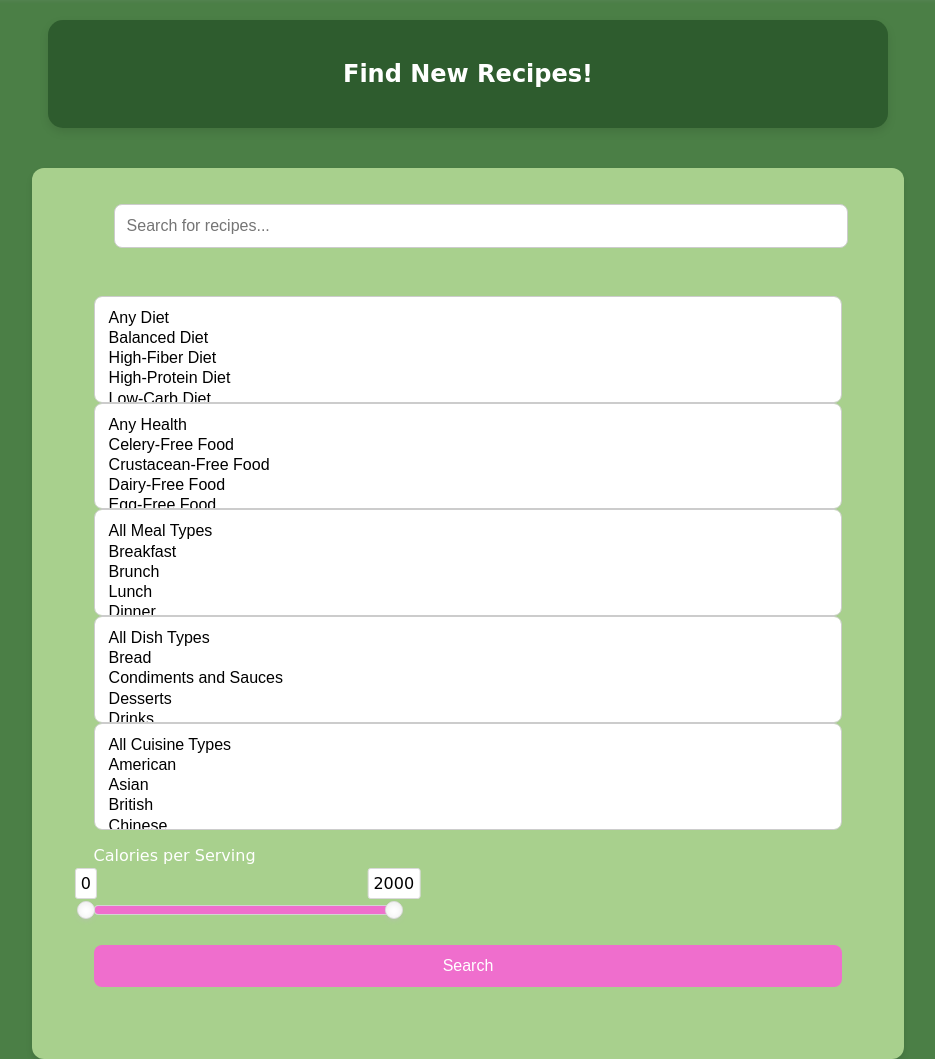
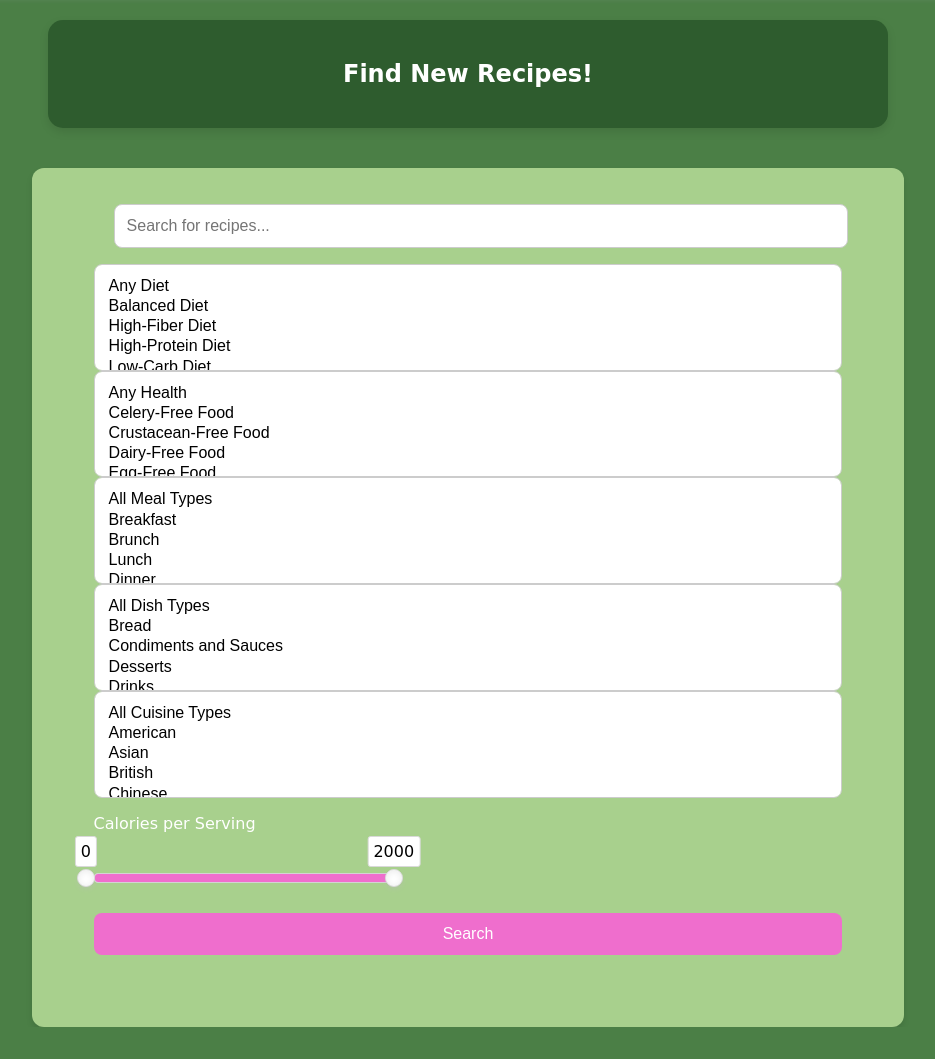
Before and after one commit to pjeff1465/capstone_project, a Flask app: page /dashboard in a window 1280 px wide. Shown: the part 65-1124 px from the top of the page, without its empty margins (172-1107 px from the left). After the commit the page ends 1092 px from the top, so only its background shows below. Run offline with Flask 2, Linux system fonts and the light colour scheme; a user stored in the database is signed in; some libraries are stand-ins or nearby versions.

Commit message:
fix dashboard spacing css

```diff
--- a/app/templates/dashboard.html
+++ b/app/templates/dashboard.html
@@ -42,7 +42,7 @@
     <div class="filter-container">
         <div class="filters">
             <form action="/data" method="post" style="margin-bottom: 20px;" class="filters-form">
-                <div class="search-bar-wrapper" style="display: flex; flex-direction: column; width: 100%; max-width: 800px; margin: 0 auto 2rem auto; gap: 1rem;">
+                <div class="search-bar-wrapper" style="display: flex; flex-direction: column; width: 100%; max-width: 800px; gap: 1rem;">
                     <input type="text" name="query" class="search-input" placeholder="Search for recipes..." style="width: 100%; padding: 12px; font-size: 16px; border-radius: 8px; border: 1px solid #ccc;">
                 </div>
                 <!-- Diet type dropdown -->
```
